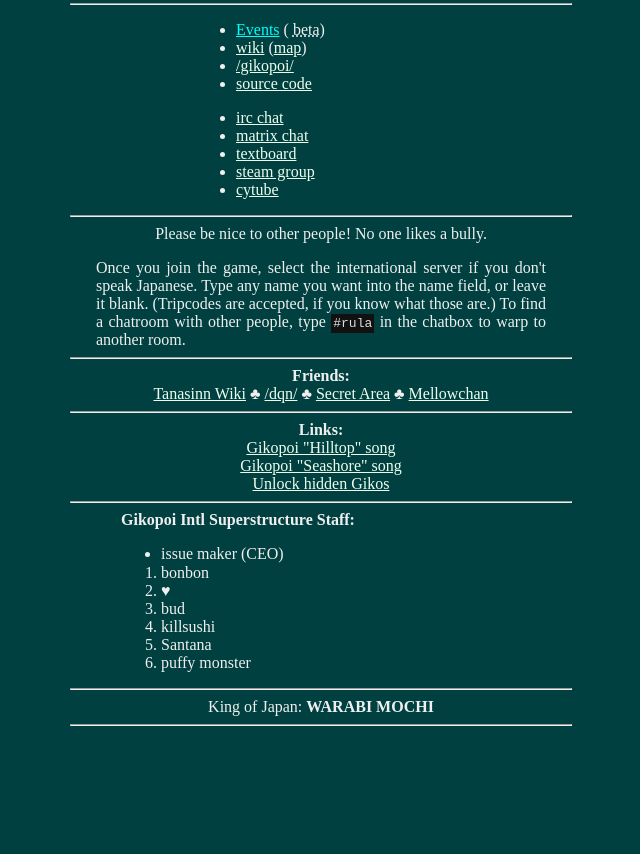
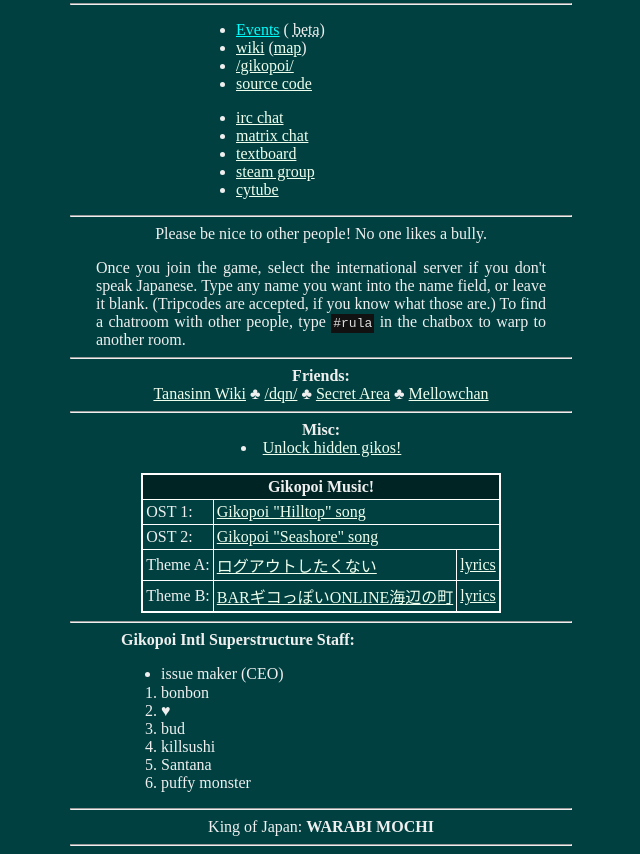
Before and after one commit to 153/gikopoi.com, a plain HTML site: page index.html in a window 1280 px wide. Shown: the part 73-927 px from the top of the page, without its empty margins (319-959 px from the left). Before the commit the page ends 807 px from the top, so only its background shows below. Drawn offline with Linux system fonts and the light colour scheme.

Commit message:
added original gikopoi songs

```diff
--- a/index.html
+++ b/index.html
@@ -19,6 +19,11 @@
   hr {
       max-width: 500px;
   }
+table {border-collapse: collapse; border:2px solid white;
+       margin-left: auto; margin-right: auto;
+       min-width: 12em;}
+td {border:1px solid white; padding: 3px}
+th {border: 1px solid whide; padding: 3px; background-color: #002424}
 
 </style>
 <meta name="viewport" content="width=device-width, initial-scale=1.0">
@@ -88,10 +93,26 @@ in the chatbox to warp to another room.
 
 
 <hr>
-<b>Links:</b><br>
-<a target="_blank" href="song1.mp3">Gikopoi "Hilltop" song</a><br>
-<a target="_blank" href="song2.mp3">Gikopoi "Seashore" song</a><br>
-<a target="_blank" href="unlock.user.js">Unlock hidden Gikos</a><br>
+<b>Misc:</b><br>
+<li><a href="https://gikopoi.com/unlock.user.js">Unlock hidden gikos!</a>
+<p>
+<table>
+<tr><th colspan=3'>Gikopoi Music!
+<tr><td>OST 1:
+    <td colspan='2'><a target="_blank" href="song1.mp3">Gikopoi "Hilltop" song</a>
+<tr><td>OST 2:
+    <td colspan='2'><a target="_blank" href="song2.mp3">Gikopoi "Seashore" song</a>
+<tr><td>Theme A:
+    <td><a target="_blank" href="theme-a.mp3">
+&#12525;&#12464;&#12450;&#12454;&#12488;&#12375;&#12383;&#12367;&#12394;&#12356;
+</a>
+    <td><a target="_blank" href="lyrics-a.txt">lyrics</a>
+<tr><td>Theme B:
+    <td><a target="_blank" href="theme-b.mp3">
+BAR&#12462;&#12467;&#12387;&#12413;&#12356;ONLINE&#28023;&#36794;&#12398;&#30010;
+</a>
+    <td><a target="_blank" href="lyrics-b.txt">lyrics</a>
+</table>
 
 <hr>
 <div style="width:400px;text-align:left">
```
Also changed, not shown: lyrics-b.html (added, +28 -0 lines), lyrics-a.txt (added), lyrics-b.txt (added), 2 other files.
